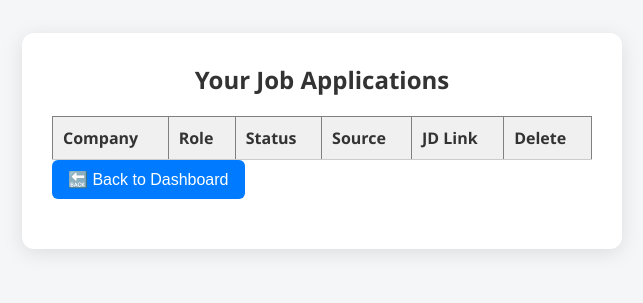
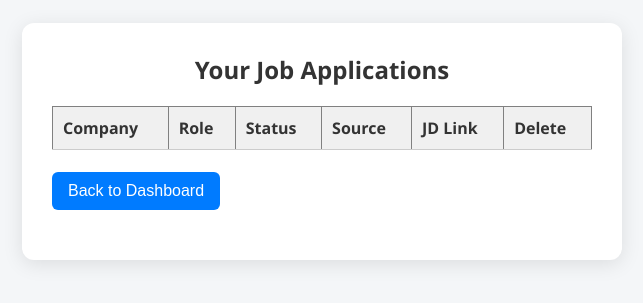
Before and after one commit to Iamaksingh/JobTraker, a plain HTML site: page jobtrackr-frontend/view.html in a window 1280 px wide. Shown: the part 259-562 px from the top of the page, without its empty margins (318-961 px from the left). Drawn offline with Linux system fonts and the light colour scheme; no server answers; sample sign-in values are in the browser's storage.

Commit message:
further improved ui

```diff
--- a/jobtrackr-frontend/view.html
+++ b/jobtrackr-frontend/view.html
@@ -34,7 +34,8 @@
       <!-- Jobs will be inserted here -->
     </tbody>
   </table>
-  <button id="backToDashboard">🔙 Back to Dashboard</button>
+  <br>
+  <button id="backToDashboard">Back to Dashboard</button>
   </div>
   <script src="scripts/view.js"></script>
 </body>
```
